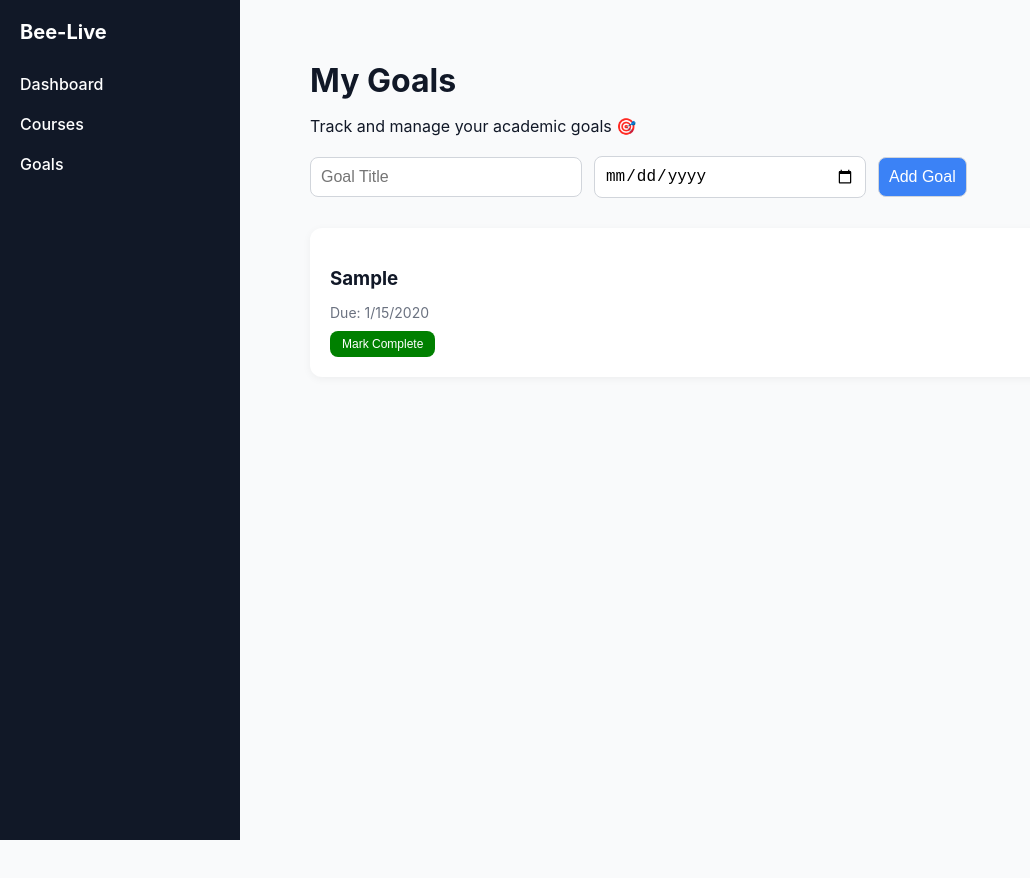
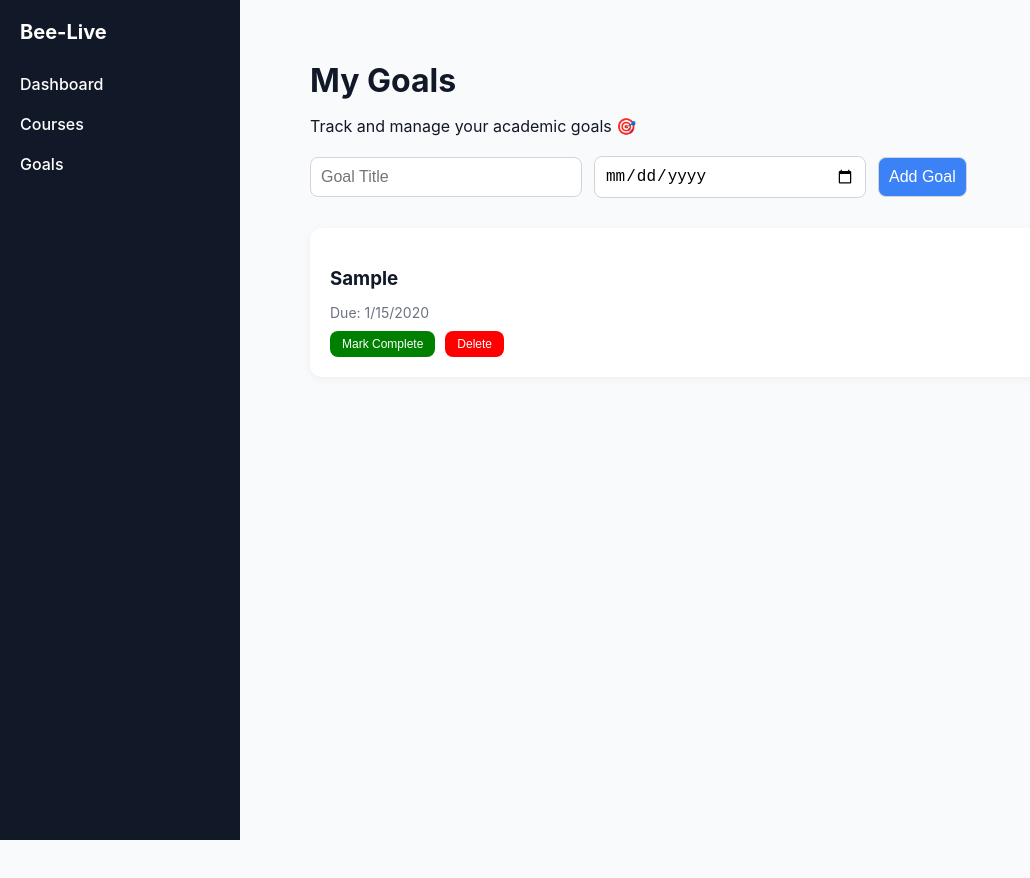
Before and after one commit to Blessing-K/bee-live, a Next.js app: page /goals in a window 1280 px wide. Both pictures are taken after typing "Sample", "2020-01-15" into the empty fields and a click on the button "Add Goal". Shown: the whole page, without its empty margins (0-1030 px from the left). Built offline with nearby package versions, Linux system fonts and the light colour scheme; what aws-amplify would draw is missing.

Commit message:
Added lambda function to handle deleting courses stored in DynamoDB and set storage for goals page

```diff
--- a/components/CourseCard.js
+++ b/components/CourseCard.js
@@ -1,4 +1,4 @@
-export default function CourseCard({ course, onDelete }) {
+export default function CourseCard({ course, userId, onDelete }) {
   return (
     <div className="course-card">
       <h3 className="course-title">
@@ -7,7 +7,7 @@ export default function CourseCard({ course, onDelete }) {
       </h3>
 
       {onDelete && (
-          <button onClick={onDelete} className="delete-btn">
+        <button onClick={() => onDelete(userId, course.courseName)} className="delete-btn">
           Delete
         </button>
       )}
--- a/context/CoursesContext.js
+++ b/context/CoursesContext.js
@@ -64,12 +64,30 @@ export function CoursesProvider({ children }) {
     }
   };
 
-  const deleteCourse = (index) => {
-    setCourses((prev) => prev.filter((_, i) => i !== index));
+  const deleteCourse = async (userId, courseName) => {
+    try {
+      const response = await fetch(process.env.NEXT_PUBLIC_DELETE_COURSE_API, {
+        method: "POST",
+        headers: { "Content-Type": "application/json" },
+        body: JSON.stringify({ userId, courseName }),
+      });
+
+      if (!response.ok) {
+        throw new Error("Failed to delete course");
+      }
+
+      setCourses((prevCourses) =>
+        prevCourses.filter((c) => c.courseName !== courseName)
+      );
+    } catch (err) {
+      console.error("Delete error:", err);
+    }
   };
 
   return (
-    <CoursesContext.Provider value={{ courses, addCourse, deleteCourse, loading, loadUserCourses }}>
+    <CoursesContext.Provider
+      value={{ courses, addCourse, deleteCourse, loading, loadUserCourses }}
+    >
       {children}
     </CoursesContext.Provider>
   );
--- a/pages/goals.js
+++ b/pages/goals.js
@@ -1,10 +1,27 @@
-import { useState } from "react";
+import { useState, useEffect } from "react";
 import Layout from "../components/Layout";
 
 export default function Goals() {
   const [goals, setGoals] = useState([]);
   const [title, setTitle] = useState("");
   const [dueDate, setDueDate] = useState("");
+  const [hasMounted, setHasMounted] = useState(false);
+
+  // Load goals from localStorage after component mounts (client-side only)
+  useEffect(() => {
+    setHasMounted(true);
+    const savedGoals = localStorage.getItem("goals");
+    if (savedGoals) {
+      setGoals(JSON.parse(savedGoals));
+    }
+  }, []);
+
+  // Save goals to localStorage whenever they change (client-side only)
+  useEffect(() => {
+    if (hasMounted) {
+      localStorage.setItem("goals", JSON.stringify(goals));
+    }
+  }, [goals, hasMounted]);
 
   const addGoal = (e) => {
     e.preventDefault();
@@ -26,6 +43,12 @@ export default function Goals() {
         goal.id === id ? { ...goal, completed: !goal.completed } : goal
       )
     );
+  };
+
+  const deleteGoal = (id) => {
+    if (hasMounted && window.confirm("Are you sure you want to delete this goal?")) {
+      setGoals((prevGoals) => prevGoals.filter((goal) => goal.id !== id));
+    }
   };
 
   return (
@@ -58,6 +81,7 @@ export default function Goals() {
         <button type="submit">Add Goal</button>
       </form>
 
+      {hasMounted && (
         <ul style={{ listStyleType: "none", paddingLeft: "0" }}>
           {goals.map((goal) => (
             <li
@@ -88,6 +112,7 @@ export default function Goals() {
               >
                 Due: {new Date(goal.dueDate).toLocaleDateString()}
               </p>
+              <div style={{ display: "flex", gap: "10px" }}>
                 <button
                   onClick={() => toggleComplete(goal.id)}
                   style={{
@@ -102,9 +127,25 @@ export default function Goals() {
                 >
                   {goal.completed ? "Undo" : "Mark Complete"}
                 </button>
+                <button
+                  onClick={() => deleteGoal(goal.id)}
+                  style={{
+                    backgroundColor: "red",
+                    color: "white",
+                    border: "none",
+                    padding: "6px 12px",
+                    borderRadius: "8px",
+                    fontSize: "12px",
+                    cursor: "pointer",
+                  }}
+                >
+                  Delete
+                </button>
+              </div>
             </li>
           ))}
         </ul>
+      )}
     </Layout>
   );
 }
```
Also changed, not shown: pages/courses.js (+5 -4 lines). Lines whose indentation alone changed are shown as unchanged.
